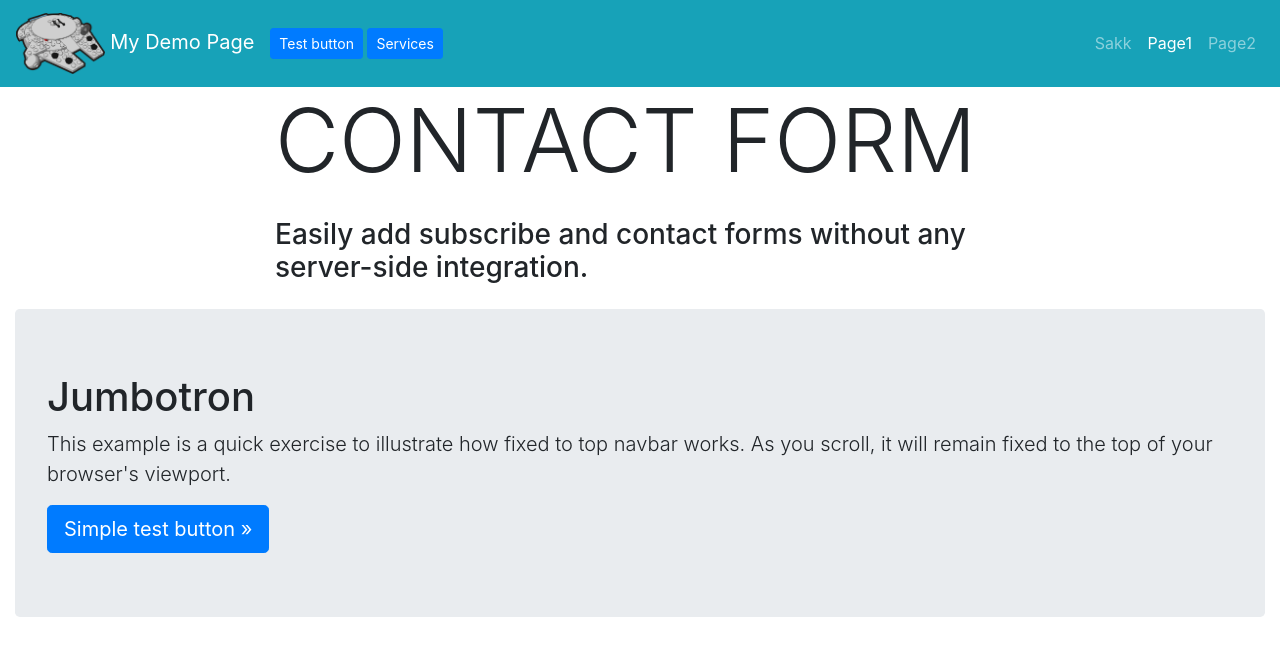
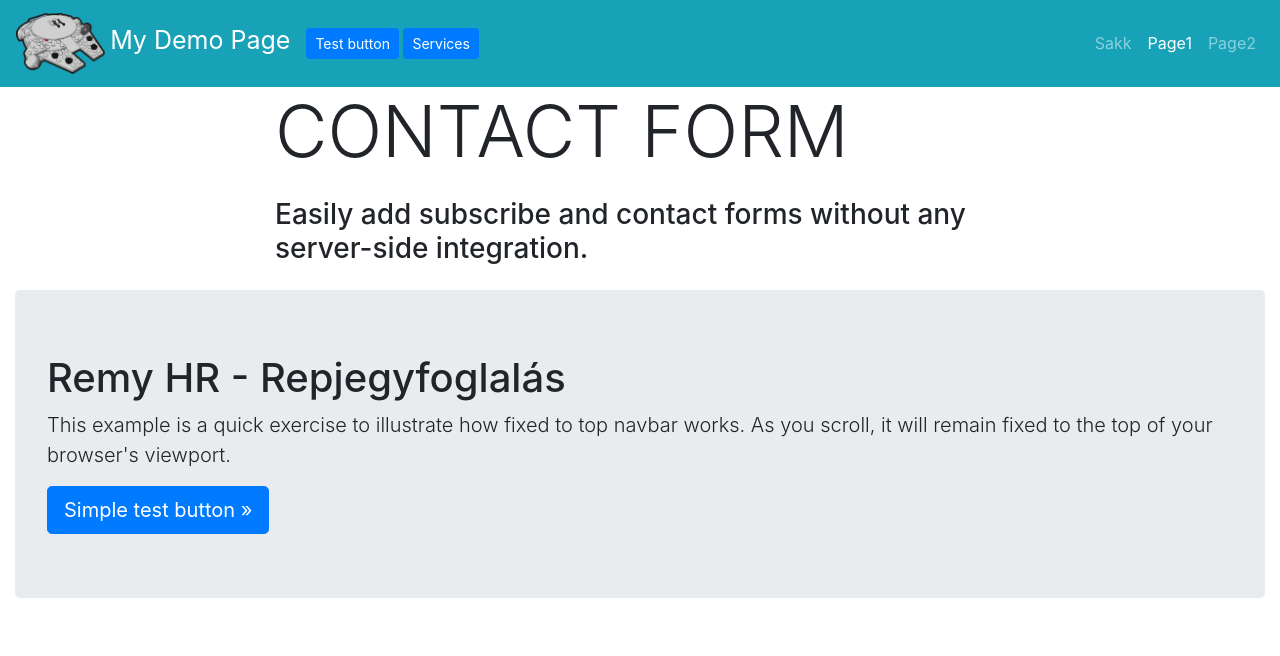
Before and after one commit to 1984-git/tmb-hub.github.io, a plain HTML site: page index.html in a window 1280 px wide. Drawn offline with nearby package versions, Linux system fonts and the light colour scheme.

Commit message:
Adding a remy HR jumbotron

```diff
--- a/commonNavbar/navbar.html
+++ b/commonNavbar/navbar.html
@@ -2,7 +2,7 @@
    <nav class="navbar navbar-expand-md navbar-dark bg-info fixed-top">
       <a class="navbar-brand" href="/index.html">
          <img alt="Brand" src="/commonNavbar/rebel-symbol.png" style="height: 3.8rem;">
-         <span class="">My Demo Page</span>
+         <span class="" style="font-size: 25px;">My Demo Page</span>
 
       </a>
       <button class="navbar-toggler" type="button" data-toggle="collapse" data-target="#navbarCollapse"
--- a/index.html
+++ b/index.html
@@ -36,8 +36,8 @@
 
     <div class="container">
         <div class="row justify-content-center">
-            <div class="title col-12 col-lg-8">
-                <h2 class="mbr-section-title align-center pb-3 mbr-fonts-style display-2">
+            <div class="title col-12 col-md-8">
+                <h2 class="mbr-section-title align-center pb-3 mbr-fonts-style display-3">
                     CONTACT FORM
                 </h2>
                 <h3 class="mbr-section-subtitle align-center mbr-light pb-3 mbr-fonts-style display-5">
@@ -48,7 +48,7 @@
     </div>
     <main role="main" class="container-fluid">
         <div class="jumbotron">
-          <h1>Jumbotron</h1>
+          <h1>Remy HR - Repjegyfoglalás</h1>
           <p class="lead">This example is a quick exercise to illustrate how fixed to top navbar works. As you scroll, it will remain fixed to the top of your browser's viewport.</p>
           <a class="btn btn-lg btn-primary" href="../../components/navbar/" role="button">Simple test button »</a>
         </div>
```
Also changed, not shown: subpages/remy-hr/remy-hr.html (added).
